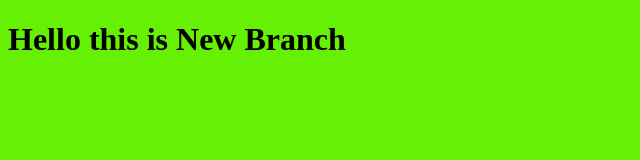
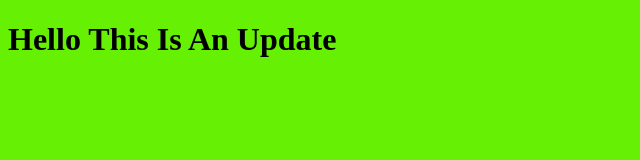
Before and after one commit to ahmedmahmoud-get/MyProject, a plain HTML site: page index.html in a window 1280 px wide. Shown: the whole page, without its empty margins (0-640 px from the left). Drawn offline with Linux system fonts and the light colour scheme.

Commit message:
fifth commit

```diff
--- a/index.html
+++ b/index.html
@@ -10,7 +10,7 @@
 
 <body>
 
-    <h1>Hello this is New Branch</h1>
+    <h1>Hello This Is An Update</h1>
     <script src="script.js"></script>
 </body>
 
```
